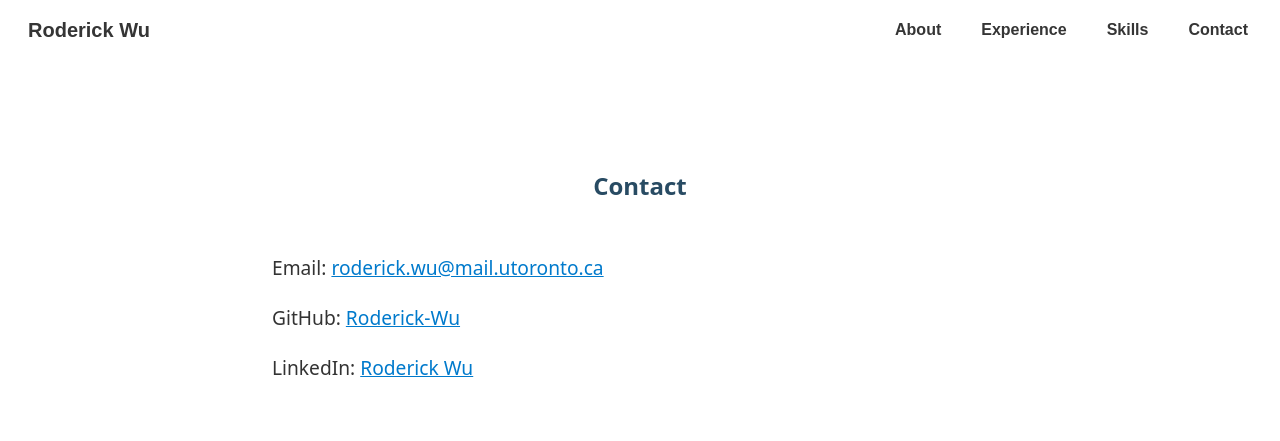
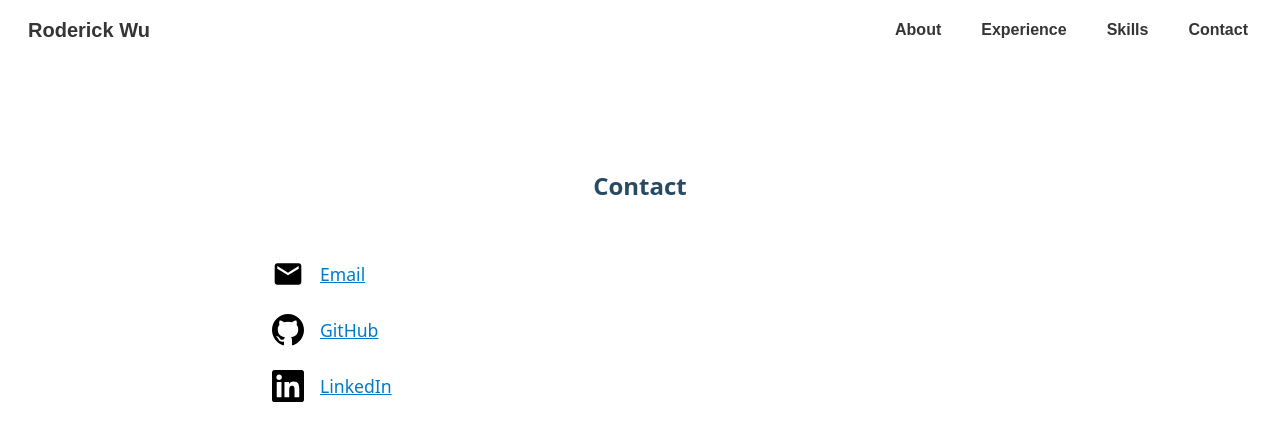
Before and after one commit to Roderick-Wu/Roderick-Wu.github.io, a Jekyll site: the page built from index.md, in a window 1280 px wide and 900 px high, scrolled down 3630 px. Shown: the top 441 px of the window. Built offline with Jekyll 4.4.1, drawn with Linux system fonts in a browser that asks for light colours.

Commit message:
contact info

```diff
--- a/assets/css/style.css
+++ b/assets/css/style.css
@@ -118,6 +118,21 @@
   justify-content: left;
 }
 
+
+
+.contact-item {
+    display: flex;
+    align-items: center;
+    margin: 1.5rem 0;
+    font-size: 1.1rem;
+}
+.contact-icon {
+    width: 32px;
+    height: 32px;
+    margin-right: 1rem;
+    flex-shrink: 0;
+}
+
 /* .bg-about      { background-color: #c0e2ff; }
 .bg-experience { background-color: #d8edff; }
 .bg-skills     { background-color: #c0e2ff; }
--- a/index.md
+++ b/index.md
@@ -103,14 +103,32 @@
     </div>
 </section>
 
-<section id = "contact" class="section-fullscreen">
+<section id="contact" class="section-fullscreen">
     <div>
         <h1>Contact</h1>
     </div>
+
     <div id="contact-content" class="content">
-        <p>Email: <a href="roderick.y.wu@mail.utoronto.ca" target="_blank">roderick.wu@mail.utoronto.ca</a></p>
-        <p>GitHub: <a href="https://github.com/Roderick-Wu" target="_blank">Roderick-Wu</a></p>
-        <p>LinkedIn: <a href="https://www.linkedin.com/in/roderick--wu/" target="_blank">Roderick Wu</a></p>
+        <div class="contact-item">
+            <svg class="contact-icon" viewBox="0 0 24 24">
+                <path d="M20 4H4c-1.1 0-1.99.9-1.99 2L2 18c0 1.1.9 2 2 2h16c1.1 0 2-.9 2-2V6c0-1.1-.9-2-2-2zm0 4l-8 5-8-5V6l8 5 8-5v2z"/>
+            </svg>
+            <a href="mailto:roderick.wu@mail.utoronto.ca" target="_blank" class="contact-link email-link">Email</a>
+        </div>
+
+        <div class="contact-item">
+            <svg class="contact-icon" viewBox="0 0 24 24">
+                <path d="M12 0c-6.626 0-12 5.373-12 12 0 5.302 3.438 9.8 8.207 11.387.599.111.793-.261.793-.577v-2.234c-3.338.726-4.033-1.416-4.033-1.416-.546-1.387-1.333-1.756-1.333-1.756-1.089-.745.083-.729.083-.729 1.205.084 1.839 1.237 1.839 1.237 1.07 1.834 2.807 1.304 3.492.997.107-.775.418-1.305.762-1.604-2.665-.305-5.467-1.334-5.467-5.931 0-1.311.469-2.381 1.236-3.221-.124-.303-.535-1.524.117-3.176 0 0 1.008-.322 3.301 1.23.957-.266 1.983-.399 3.003-.404 1.02.005 2.047.138 3.006.404 2.291-1.552 3.297-1.23 3.297-1.23.653 1.653.242 2.874.118 3.176.77.84 1.235 1.911 1.235 3.221 0 4.609-2.807 5.624-5.479 5.921.43.372.823 1.102.823 2.222v3.293c0 .319.192.694.801.576 4.765-1.589 8.199-6.086 8.199-11.386 0-6.627-5.373-12-12-12z"/>
+            </svg>
+            <a href="https://github.com/Roderick-Wu" target="_blank" class="contact-link github-link">GitHub</a>
+        </div>
+
+        <div class="contact-item">
+            <svg class="contact-icon" viewBox="0 0 24 24">
+                <path d="M20.447 20.452h-3.554v-5.569c0-1.328-.027-3.037-1.852-3.037-1.853 0-2.136 1.445-2.136 2.939v5.667H9.351V9h3.414v1.561h.046c.477-.9 1.637-1.85 3.37-1.85 3.601 0 4.267 2.37 4.267 5.455v6.286zM5.337 7.433c-1.144 0-2.063-.926-2.063-2.065 0-1.138.92-2.063 2.063-2.063 1.14 0 2.064.925 2.064 2.063 0 1.139-.925 2.065-2.064 2.065zm1.782 13.019H3.555V9h3.564v11.452zM22.225 0H1.771C.792 0 0 .774 0 1.729v20.542C0 23.227.792 24 1.771 24h20.451C23.2 24 24 23.227 24 22.271V1.729C24 .774 23.2 0 22.222 0h.003z"/>
+            </svg>
+            <a href="https://www.linkedin.com/in/roderick--wu/" target="_blank" class="contact-link linkedin-link">LinkedIn</a>
+        </div>
     </div>
 </section>
 
```
